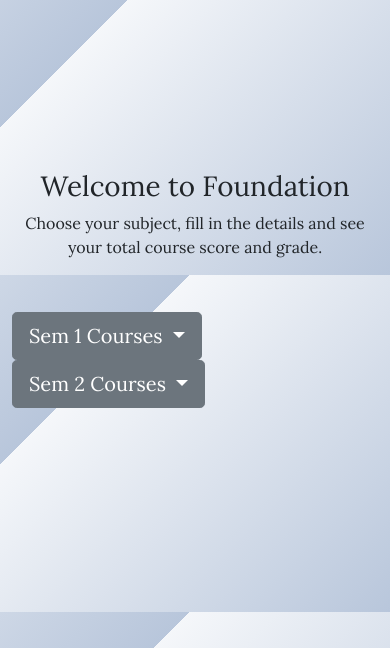
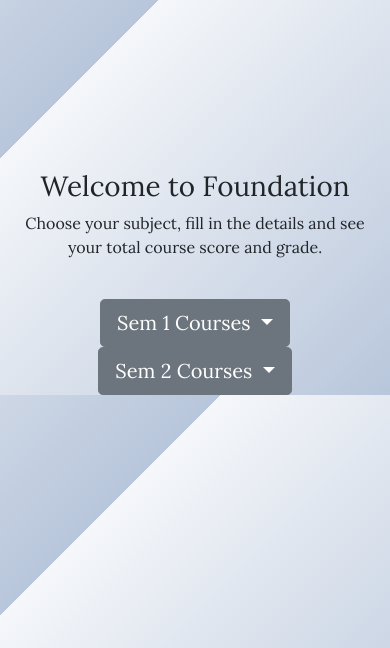
Before and after one commit to AshwinHebbar314/course-grade-calc, a Flask app: page /foundation in a window 390 px wide. Shown: the part 62-710 px from the top of the page. Run offline with Flask 2, Linux system fonts and the light colour scheme.

Commit message:
fixed responsive for /foundation

```diff
--- a/templates/foundation.html
+++ b/templates/foundation.html
@@ -48,7 +48,9 @@
     </header>
 
     <!-- Page content -->
-    <div class="container position-absolute top-50 end-0 translate-middle-y">
+    <div class="container ">
+        <br>
+<center>
             <div class="dropdown">
                 <a class="btn btn-secondary dropdown-toggle btn-lg" href="#" role="button" id="dropdownMenuLink"
                     data-bs-toggle="dropdown" aria-expanded="false">
@@ -74,4 +76,5 @@
                     <li><a class="dropdown-item" href="/foundation/8">English II</a></li>
                 </ul>
             </div>
+</center>
     </div>
```
Lines whose indentation alone changed are shown as unchanged.
